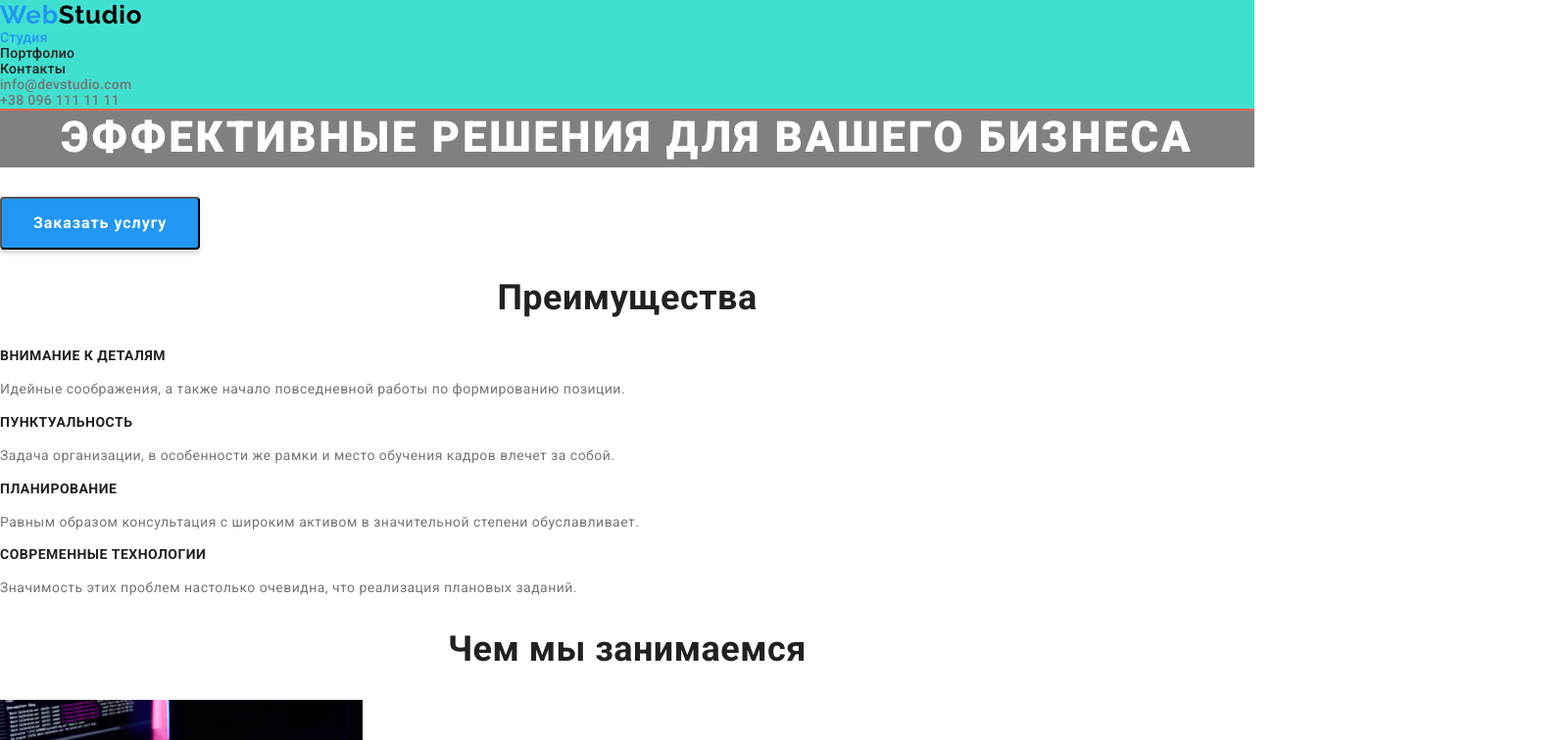
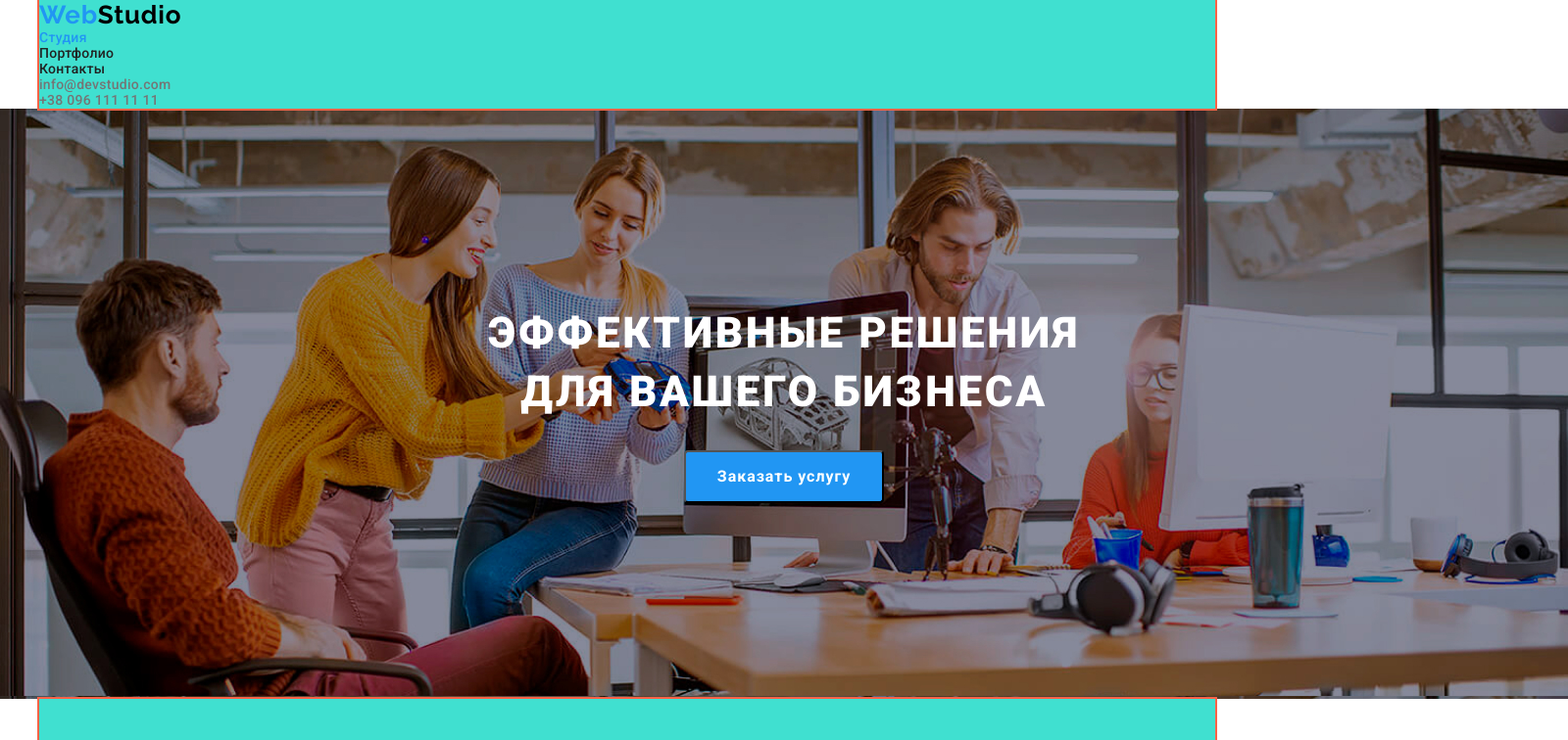
Before and after one commit to Kostyant1n/goit-markup-hw-03, a plain HTML site: page index.html in a window 1280 px wide. Shown: the top 756 px of the page at 98% size, 1600 px wide, since content can reach past the window. Drawn offline with nearby package versions, Linux system fonts and the light colour scheme.

Commit message:
Домашнее задание 3

```diff
--- a/css/common.css
+++ b/css/common.css
@@ -30,16 +30,18 @@ body {
 
 .list {
   list-style: none;
-  padding: 0;
-  margin: 0;
+  padding: 0px;
+  margin: 0px;
 }
 
 /* Container */
 
 .container {
   margin-left: auto;
-  margin-top: auto;
-  width: 1200;
+  margin-right: auto;
+  margin-top: 0px;
+  margin-bottom: 0px;
+  width: 1200px;
   outline: 2px solid tomato;
   background-color: turquoise;
 }
@@ -93,11 +95,6 @@ body {
   color: var(--hdaccent-pick-color);
 }
 
-.button {
-  color: var(--hdtitle-text-color);
-  background-color: var(--hdprimary-text-color);
-}
-
 /* Fotter */
 
 .footer-logo {
@@ -114,6 +111,7 @@ body {
 
 .page-footer {
   background-color: #2f303a;
+  padding: 60px;
 }
 
 address {
@@ -125,6 +123,8 @@ address {
   font-weight: normal;
   font-size: 14px;
   line-height: 1.71;
+  margin-bottom: 0px;
+  margin-top: 20px;
 }
 
 .contacts-footer .contact {
@@ -138,3 +138,10 @@ address {
 .contacts-footer .contact:focus {
   color: var(--hdaccent-pick-color);
 }
+
+.section {
+  padding-top: 94px;
+  padding-bottom: 94px;
+  margin-bottom: 0px;
+  margin-top: 0px;
+}
--- a/css/main.css
+++ b/css/main.css
@@ -1,7 +1,16 @@
 /* Hero */
 
+.hero-img {
+  background-image: url(https://github.com/Kostyant1n/goit-markup-hw-03/blob/main/images/hero.jpg?raw=true);
+  min-width: 1600px;
+  min-height: 600px;
+  min-left: 0px;
+  min-top: 80px;
+}
+
 .hero {
-  background-image: url(.jpg);
+  text-align: center;
+  padding: 200px 452px;
 }
 
 .hero-title {
@@ -9,19 +18,16 @@
   font-weight: 900;
   font-size: 44px;
   line-height: 1.36;
-  text-align: center;
   letter-spacing: 0.06em;
   text-transform: uppercase;
-  margin-top: 0;
-  margin-bottom: 0;
-  background-color: grey;
+  margin-top: 0px;
   margin-bottom: 30px;
 }
 
 /* Button */
 
 .button.hero {
-  display: flex;
+  display: inline-block;
   color: var(--primary-wight-color);
   background-color: var(--accent-pick-color);
   text-decoration: none;
@@ -33,7 +39,6 @@
   font-size: 16px;
   line-height: 1.88;
   align-items: center;
-  text-align: center;
   letter-spacing: 0.06em;
   padding: 10px 32px;
 }
@@ -45,12 +50,16 @@
   font-size: 14px;
   line-height: 1.14;
   text-transform: uppercase;
+  margin-top: 0px;
+  margin-bottom: 10px;
 }
 .features p {
   font-weight: normal;
   font-size: 14px;
   line-height: 1.7;
   color: var(--primary-text-color);
+  margin-top: 0px;
+  margin-bottom: 0px;
 }
 
 /* Section */
@@ -61,6 +70,8 @@
   font-size: 36px;
   line-height: 1.16;
   text-align: center;
+  margin-bottom: 50px;
+  margin-top: 0px;
 }
 
 /* Features */
@@ -80,6 +91,8 @@
   font-weight: 500;
   font-size: 16px;
   line-height: 1.19;
+  margin-top: 50px;
+  margin-bottom: 0px;
 }
 
 .our-team p {
@@ -87,4 +100,6 @@
   font-size: 16px;
   line-height: 1.19;
   color: var(--primary-text-color);
+  margin-top: 10px;
+  margin-bottom: 0px;
 }
--- a/index.html
+++ b/index.html
@@ -47,14 +47,15 @@
 
     <main>
         <!-- Герой -->
-        <section class="hero">
-            <!-- <img src="./images/hero.jpg" alt="офис"> -->
+        <div class="hero-img">
+            <section class="hero ">
                 <h1 class="hero-title">Эффективные решения для вашего бизнеса</h1>
                 <button class="button hero" type="submit">Заказать услугу</button>
             </section>
+        </div>
 
         <!-- Преимущества -->
-
+        <div class="container">
             <section class="section">
                 <h2 class="section-title">Преимущества</h2>
                 <ul class="features list">
@@ -77,8 +78,11 @@
                 </ul>
             </section>
 
+        </div>
+
         <!-- Чем мы занимаемся -->
 
+        <div class="container">
             <section class="section">
                 <h2 class="section-title">Чем мы занимаемся</h2>
                 <ul class="list">
@@ -94,9 +98,12 @@
                     </li>
                 </ul>
             </section>
+        </div>
+
 
         <!-- Наша команда -->
 
+        <div class="container">
             <section class="section">
                 <h2 class="section-title">Наша команда</h2>
                 <ul class="our-team list">
@@ -122,11 +129,14 @@
                     </li>
                 </ul>
             </section>
+        </div>
+
     </main>
 
     <!-- Футер -->
 
     <footer class="page-footer">
+        <div class="container">
             <a href="./index.html" class="footer-logo">
                 <span class="logo-color">Web</span>Studio</a>
             <address>
@@ -135,8 +145,8 @@
                     <a href="info@devstudio.com" class="contact">info@devstudio.com</a> <br>
                     <a href="+380961111111" class="contact">+38 096 111 11 11</a>
                 </div>
-
             </address>
+        </div>
     </footer>
 </body>
 
```
Also changed, not shown: css/portfolio.css (+13 -0 lines), portfolio.html (+16 -7 lines). Lines whose indentation alone changed are shown as unchanged.
